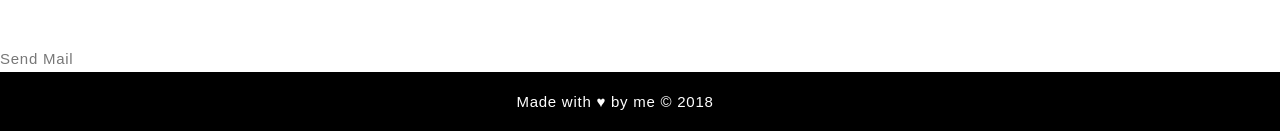
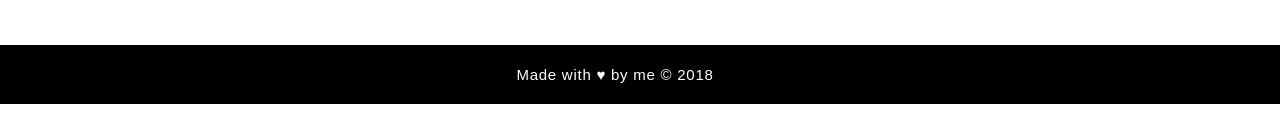
Before and after one commit to anurag27k/portfolio, a plain HTML site: page index.html in a window 1280 px wide. Shown: the part 3679-3810 px from the top of the page. After the commit the page ends 3783 px from the top, so only its background shows below. Drawn offline with nearby package versions, Linux system fonts and the light colour scheme; a web font is replaced by a local one.

Commit message:
Update index.html

```diff
--- a/index.html
+++ b/index.html
@@ -344,9 +344,6 @@
     </div>
   </div>
 
-
-  <a href="mailto:someone@example.com?Subject=Hello%20again" target="_top">Send Mail</a>
-
   <!-- Footer -->
   <footer class="w3-black w3-padding-16" style="padding-right:50px;text-align: center">
     <span class="w3-center">Made with &hearts; by me </span> &copy; 2018
```
